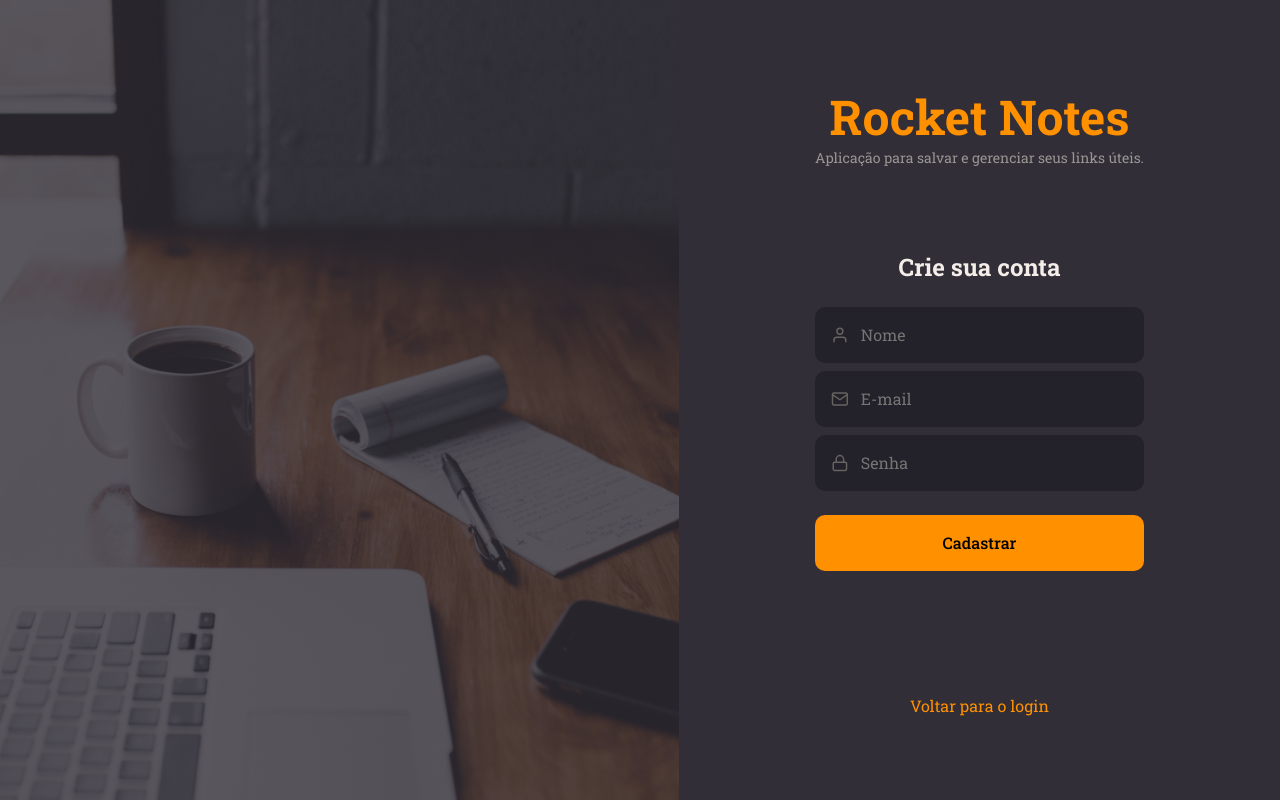
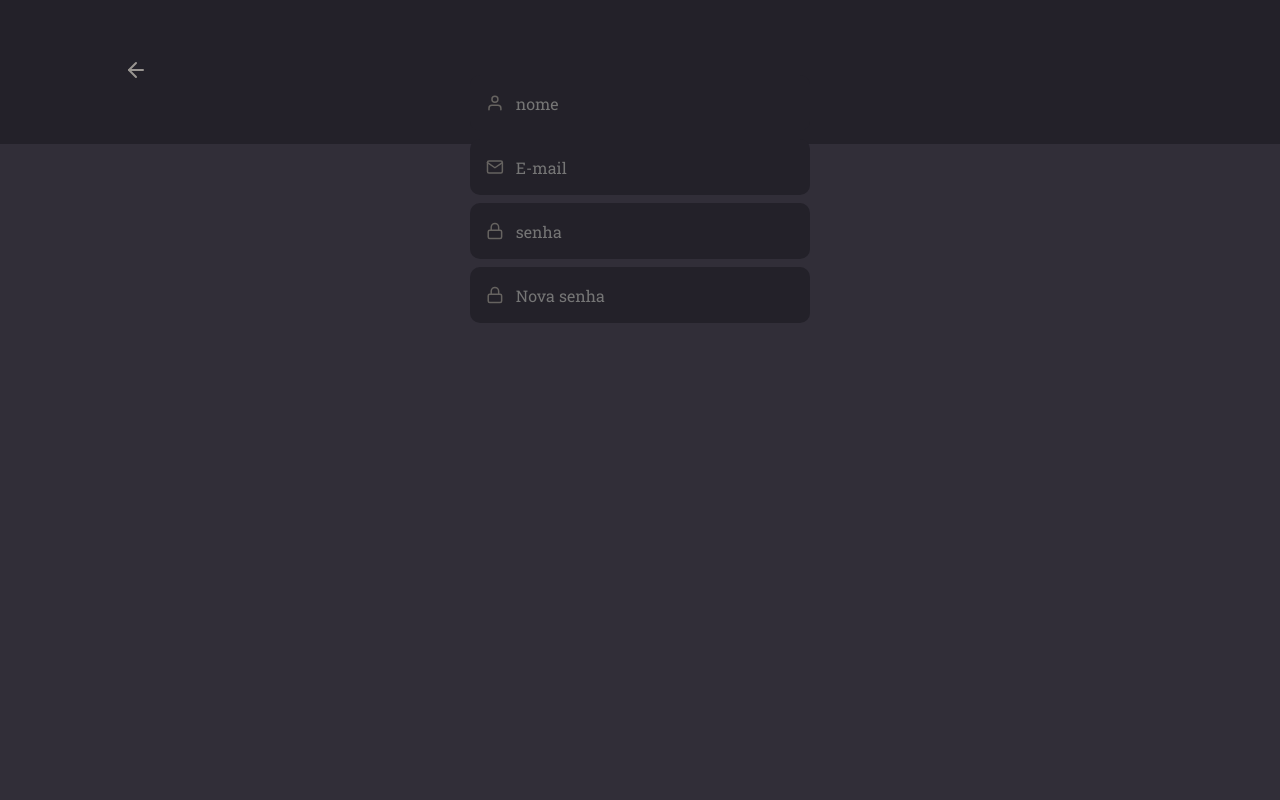
Before and after one commit to lucasluiz19/Rocket-notes, a React (Vite) app: page / in a window 1280 px wide. Built offline with nearby package versions, Linux system fonts and the light colour scheme.

Commit message:
create profile user

```diff
--- a/src/main.jsx
+++ b/src/main.jsx
@@ -3,13 +3,13 @@
 import GlobalStyle from './styles/global'
 import { ThemeProvider } from 'styled-components'
 import theme from "./styles/theme"
-import {SignUp} from './pages/SignUp'
+import {Profile} from './pages/Profile'
 
 ReactDOM.createRoot(document.getElementById('root')).render(
   <React.StrictMode >
     <ThemeProvider theme={theme}>
       <GlobalStyle />
-      <SignUp />
+      <Profile />
     </ThemeProvider>
   </React.StrictMode>,
 )
--- /dev/null
+++ b/src/pages/Profile/index.jsx
@@ -0,0 +1,49 @@
+import {Container, Form} from "./style"
+import {FiArrowLeft, FiUser, FiMail, FiLock}from "react-icons/fi"
+
+import {Input} from "../../components/input"
+import {Button} from "../../components/button"
+
+
+export function Profile() {
+    return(
+        <Container>
+            <header>
+                <a href="/">
+                    <FiArrowLeft/>
+                </a>
+            </header>
+            <Form>
+                <Input
+                    placeholder="nome"
+                    type="text"
+                    icon={FiUser}
+                />
+
+
+                <Input
+                    placeholder="E-mail"
+                    type="e-mail"
+                    icon={FiMail}
+                />
+
+                <Input
+                    placeholder="senha"
+                    type="password"
+                    icon={FiLock}
+                />
+
+                <Input
+                    placeholder="Nova senha"
+                    type="password"
+                    icon={FiLock}
+                />
+
+                <Form title="salvar"/>
+
+            </Form>
+
+        </Container>
+    );
+
+}
--- /dev/null
+++ b/src/pages/Profile/style.js
@@ -0,0 +1,39 @@
+import { styled } from "styled-components";
+
+
+
+export const Container= styled.div`
+
+    width: 100%;
+
+
+    >header{
+        width: 100%;
+        height:144px;
+        margin-bottom:15px;
+
+        background:${({theme}) => theme.COLORS.background_900};
+
+        display:flex;
+        align-items:center;
+
+        padding:0 124px;
+
+        svg {
+
+            color:${({theme})=>theme.COLORS.GRAY_100};
+            font-size:24px;
+        }
+
+    }
+
+`;
+
+export const Form= styled.form`
+
+    max-width: 340px;
+    margin: -84px auto 0;
+
+
+
+`;
--- a/src/pages/SignIn/style.js
+++ b/src/pages/SignIn/style.js
@@ -28,8 +28,7 @@
      }
      >h2{
         font-size:24px;
-        margin-top: 84px;
-        margin-bottom: 24px;
+        margin:48px 0;
      }
      >a{
          margin-top: 124px ;
--- a/src/pages/SignUp/index.jsx
+++ b/src/pages/SignUp/index.jsx
@@ -7,7 +7,8 @@
 export function SignUp(){
     return(
         <Container>
-            <Background/>
+            <Background />
+
             <Form>
                 <h1>Rocket Notes</h1>
                 <p>Aplicação para salvar e gerenciar seus links úteis.</p>
@@ -19,7 +20,6 @@
                     type="text"
                     icon={FiUser}
                 />
-
 
                 <Input
                     placeholder="E-mail"
--- a/src/pages/SignUp/style.js
+++ b/src/pages/SignUp/style.js
@@ -28,8 +28,7 @@
      }
      >h2{
         font-size:24px;
-        margin-top: 84px;
-        margin-bottom: 24px;
+        margin:48px 0;
      }
      >a{
          margin-top: 124px ;
```
